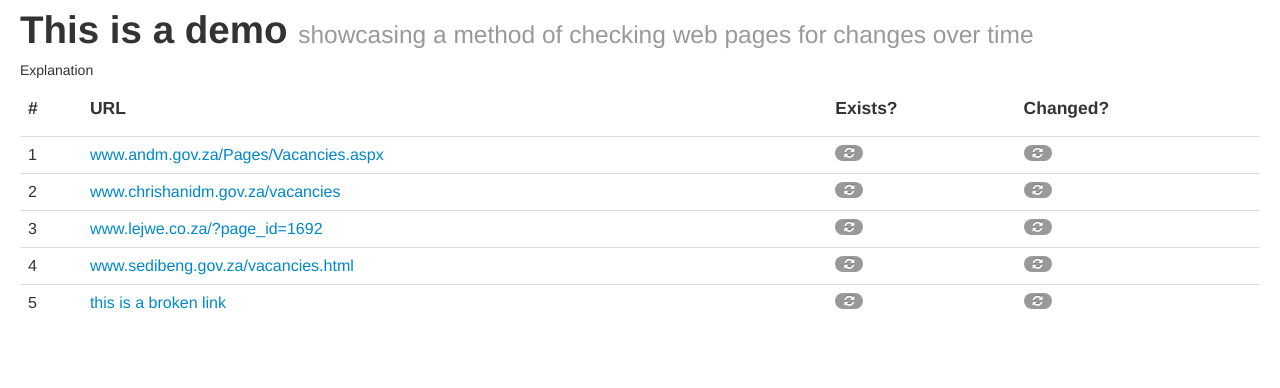
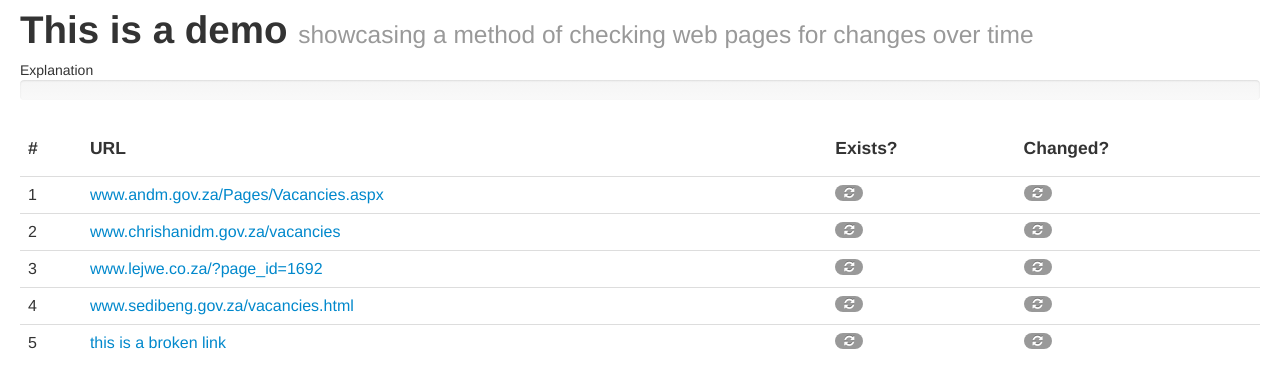
Before and after one commit to abarkhuysen/git-web-pagechangedemo, a PHP site: page / in a window 1280 px wide. Shown: the top 388 px of the page. Run offline with PHP 8.4, Linux system fonts and the light colour scheme; data comes from the database, SQL or seed files in the repository.

Commit message:
Added progress bar

```diff
--- a/index.php
+++ b/index.php
@@ -22,6 +22,13 @@ include "lib/sql.php";
 			<span>
 				Explanation
 			</span>
+		</div>
+		<div class="row-fluid">
+			<div class="span12">
+				<div class="comparison-progress-bar-full progress progress-striped active">
+					<div class="comparison-progress-bar bar" style="width: 0%;"></div>
+				</div>
+			</div>
 		</div>
 		<div class="row-fluid">
 			<div class="span12">
--- a/js/app.js
+++ b/js/app.js
@@ -1,8 +1,11 @@
 // Our custom widget which handles the tooltips and data attributes
 $.widget('pagechangedemo.linkTable', {
-	identities: {
+	options: {
 		"thisTable": null,
-		"tableRows": null
+		"tableRows": null,
+		"progressBar": ".comparison-progress-bar",
+		"progressBarFull": ".comparison-progress-bar-full",
+		"completedComparisons": 0
 	},
 
 	/**
@@ -73,8 +76,20 @@ $.widget('pagechangedemo.linkTable', {
 					// Render the checkbox to show it doesn't exist
 					state.renderUrlExists(row, false);
 				}
+
+				state.options.completedComparisons++;
+				state.renderProgressBar(state);
 			}
 			);
+	},
+
+	renderProgressBar: function(state) {
+		var numRows = $(state.options.tableRows).length;
+		var currentPercent = state.options.completedComparisons / numRows * 100;
+		$(state.options.progressBar).css('width', currentPercent+"%");
+
+		if(numRows == state.options.completedComparisons)
+			$(state.options.progressBarFull).removeClass('progress-striped');
 	},
 
 	/**
```
